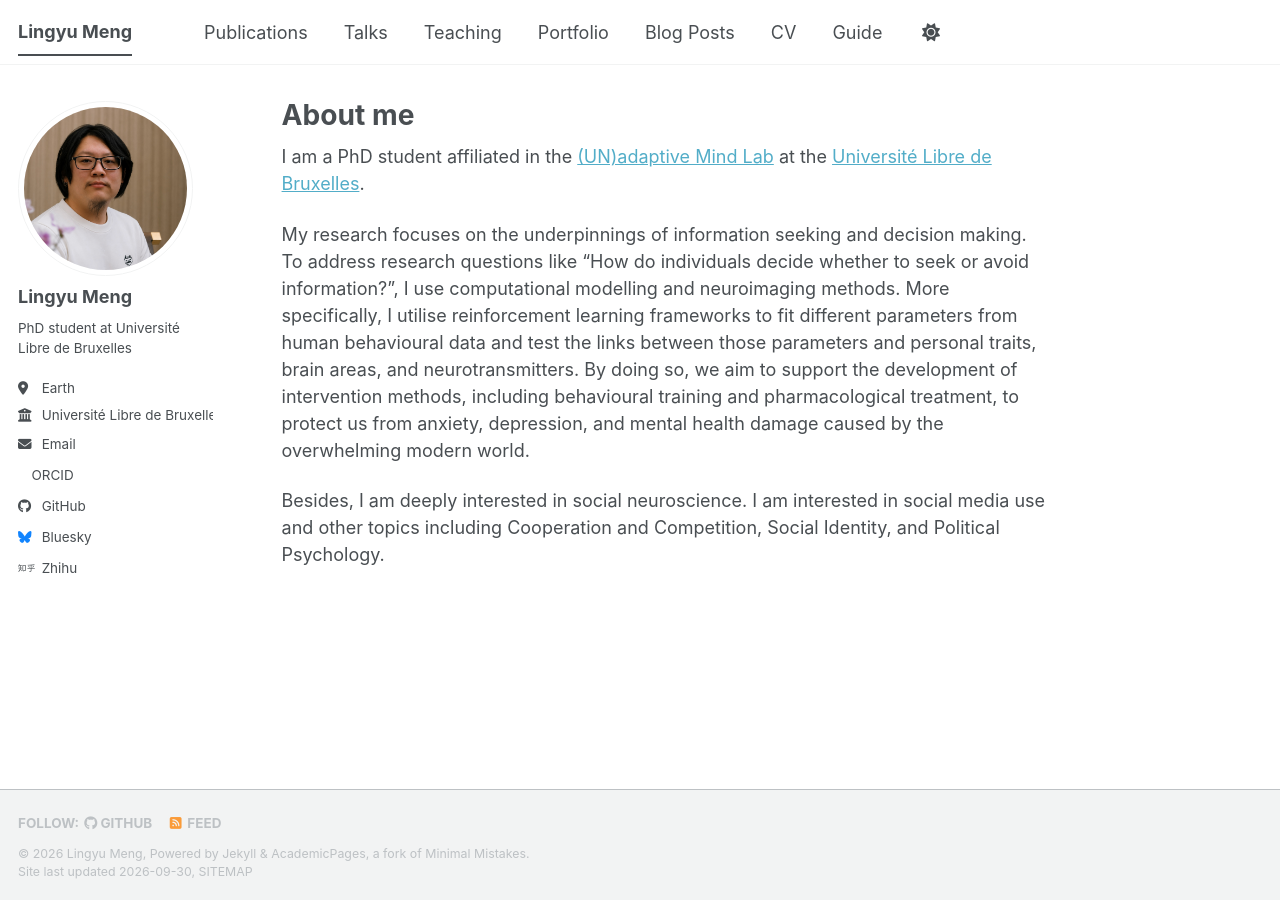
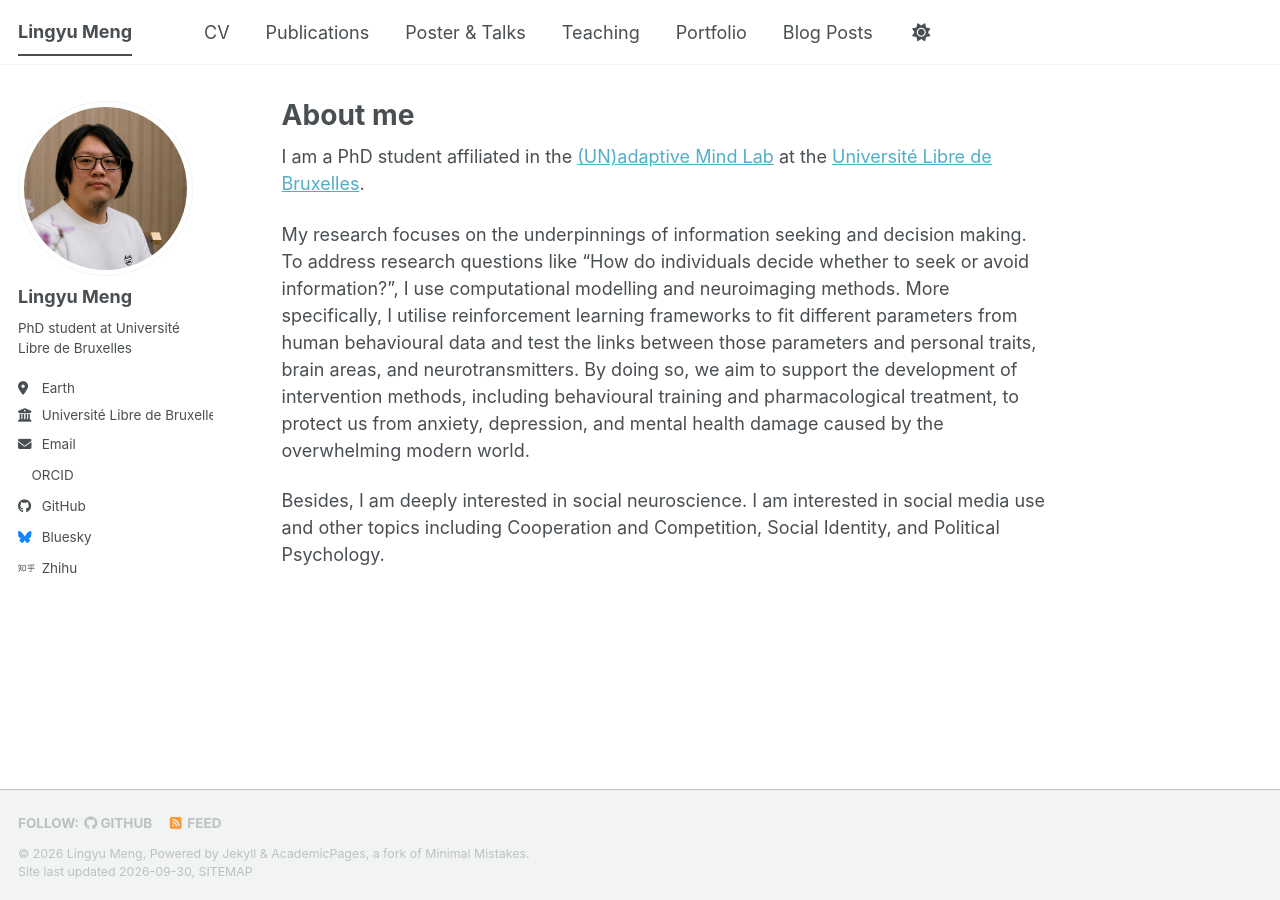
Before and after one commit to Lingyu-Meng/Lingyu-Meng.github.io, a Jekyll site: the page built from _pages/about.md, in a window 1280 px wide. Built offline with Jekyll 4.4.1, drawn with Linux system fonts in a browser that asks for light colours; a style sheet for code colours, icons or effects is not loaded.

Commit message:
Update navigation.yml

```diff
--- a/_data/navigation.yml
+++ b/_data/navigation.yml
@@ -8,10 +8,13 @@
 #      Markdown formatted page while the second is generated using JSON.
 
 main:
+  - title: "CV"
+    url: /cv/
+
   - title: "Publications"
     url: /publications/
 
-  - title: "Talks"
+  - title: "Poster & Talks"
     url: /talks/
 
   - title: "Teaching"
@@ -23,11 +26,5 @@ main:
   - title: "Blog Posts"
     url: /year-archive/
 
-  - title: "CV"
-    url: /cv/
-
   # - title: "CV"
   #   url: /cv-json/
-
-  - title: "Guide"
-    url: /markdown/
```
